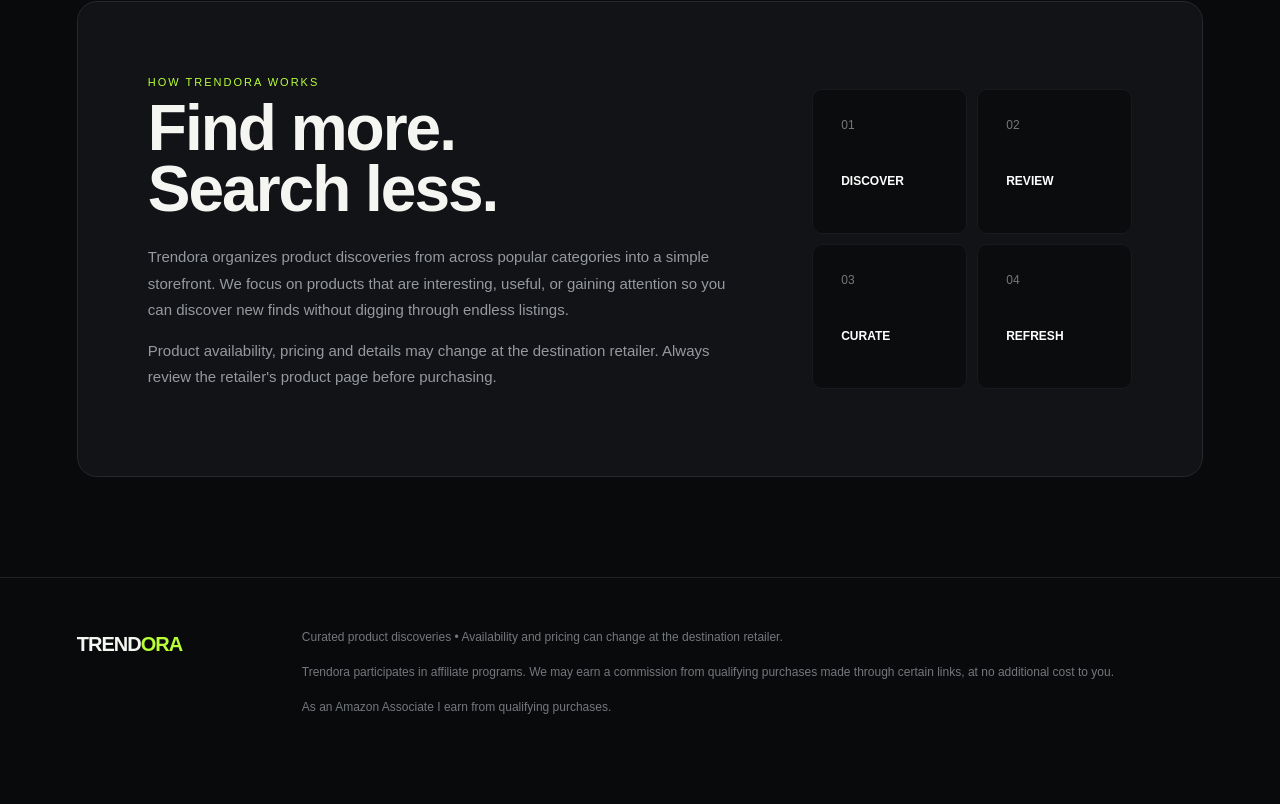
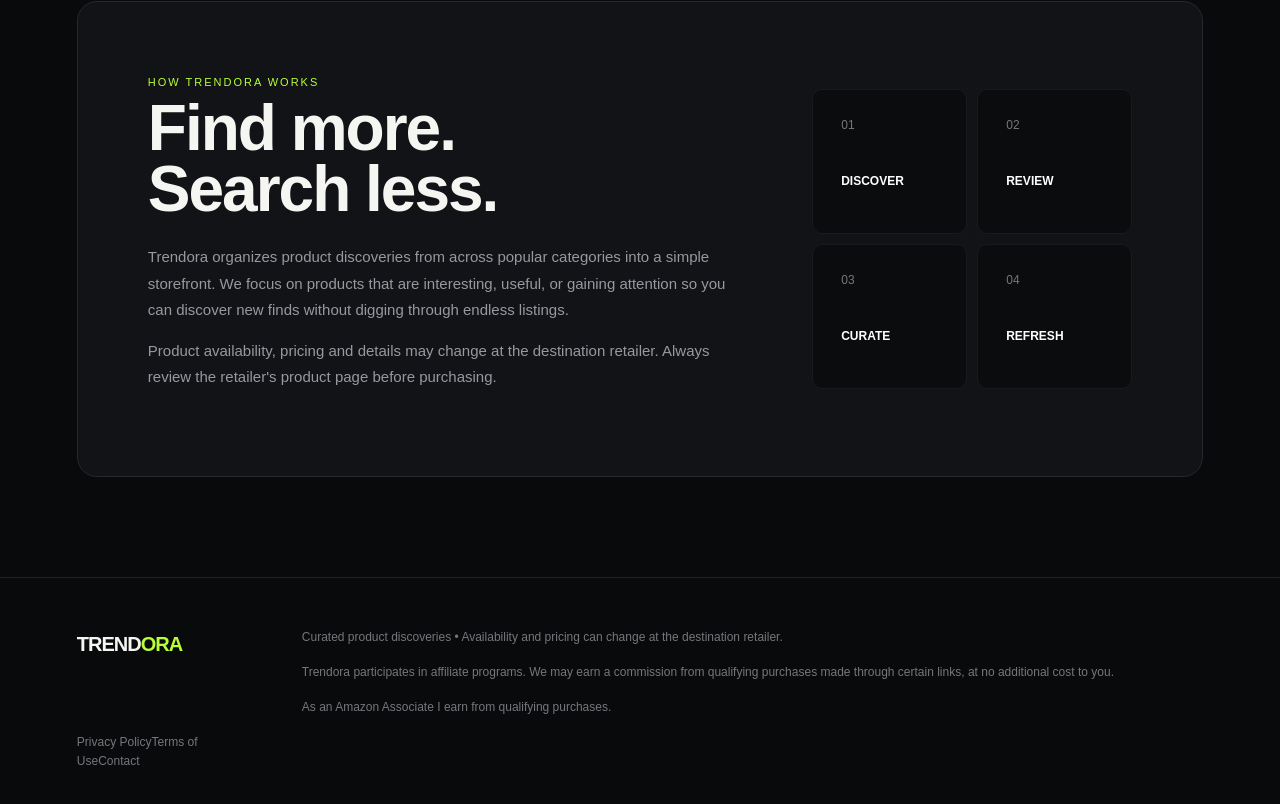
Before and after one commit to hxmza1234-ops/trendora-ai-store, a Next.js app: page / in a window 1280 px wide. Shown: the part 1653-2457 px from the top of the page. Before the commit the page ends 2420 px from the top, so only its background shows below. Built offline with nearby package versions, Linux system fonts and the light colour scheme.

Commit message:
Add footer legal links

```diff
--- a/app/page.js
+++ b/app/page.js
@@ -221,6 +221,11 @@
         <p>
           As an Amazon Associate I earn from qualifying purchases.
         </p>
+            <div className="footerLinks">
+  <a href="/privacy">Privacy Policy</a>
+  <a href="/terms">Terms of Use</a>
+  <a href="/contact">Contact</a>
+</div>
       </footer>
     </>
   );
```
